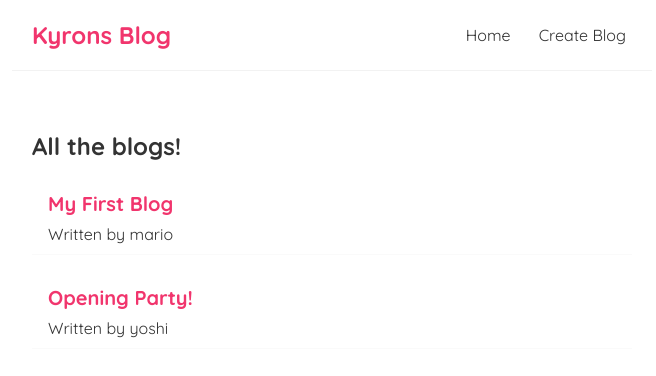
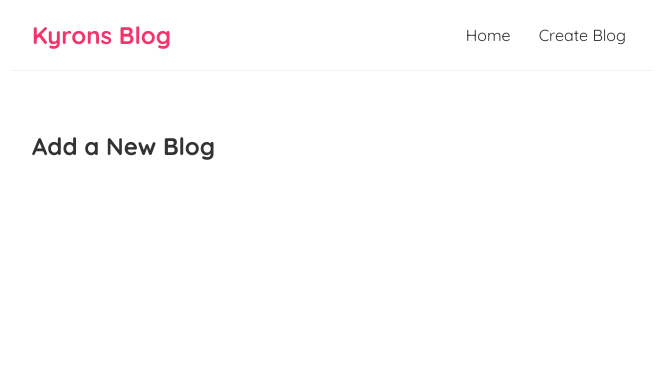
Before and after one commit to kyron321/Blog, a React (Create React App) app: page /create in a window 1280 px wide. Shown: the top 376 px of the page, without its empty margins (308-964 px from the left). Built offline with nearby package versions, Linux system fonts and the light colour scheme; data requests are answered from the project's data file; the HTML template or start-up script is replaced by a standard one.

Commit message:
added detailed react routers for endpoints

```diff
--- a/src/App.js
+++ b/src/App.js
@@ -1,6 +1,8 @@
 import { BrowserRouter as Router, Route, Switch } from "react-router-dom";
 import Navbar from "./Navbar";
 import Home from "./Home";
+import Create from "./Create";
+import BlogDetails from "./BlogDetails";
 
 function App() {
   return (
@@ -9,8 +11,14 @@
         <Navbar />
         <div className="content">
           <Switch>
-            <Route path="/">
+            <Route exact path="/">
               <Home/>
+            </Route>
+            <Route path="/create">
+              <Create/>
+            </Route>
+            <Route path="/blogs/:id">
+              <BlogDetails/>
             </Route>
           </Switch>
         </div>
--- /dev/null
+++ b/src/BlogDetails.js
@@ -0,0 +1,13 @@
+import { useParams } from "react-router-dom";
+
+const BlogDetails = () => {
+    const {id} = useParams()
+
+    return (
+        <div className="blog-details">
+            <h2>Blog Details - {id}</h2>
+        </div>
+     );
+}
+
+export default BlogDetails;
--- a/src/BlogList.js
+++ b/src/BlogList.js
@@ -1,3 +1,5 @@
+import { Link } from "react-router-dom";
+
 const BlogList = ({blogs,title}) => {
 
   return (
@@ -5,8 +7,10 @@
         <h2>{title}</h2>
       {blogs.map((blog) => (
         <div className="blog-preview" key={blog.id}>
+          <Link to={`/blogs/${blog.id}`}>
           <h2>{blog.title}</h2>
           <p>Written by {blog.author}</p>
+          </Link>
         </div>
       ))}
     </div>
--- /dev/null
+++ b/src/Create.js
@@ -0,0 +1,9 @@
+const Create = () => {
+    return (
+        <div className="create">
+            <h2>Add a New Blog</h2>
+        </div>
+     );
+}
+
+export default Create;
--- a/src/Home.js
+++ b/src/Home.js
@@ -1,4 +1,3 @@
-import { useState, useEffect } from "react";
 import BlogList from "./BlogList";
 import useFetch from "./useFetch";
 
--- a/src/Navbar.js
+++ b/src/Navbar.js
@@ -1,10 +1,12 @@
+import { Link } from "react-router-dom";
+
 const Navbar = () => {
   return (
     <nav className="navbar">
       <h1>Kyrons Blog</h1>
       <div className="links">
-        <a href="/">Home</a>
-        <a href="/create">Create Blog</a>
+        <Link to="/">Home</Link>
+        <Link to="/create">Create Blog</Link>
       </div>
     </nav>
   );
--- a/src/useFetch.js
+++ b/src/useFetch.js
@@ -1,13 +1,13 @@
 import { useState, useEffect } from "react";
 
 const useFetch = (url) => {
-
   const [data, setData] = useState(null);
   const [isPending, setIsPending] = useState(true);
   const [error, setError] = useState(null);
 
   useEffect(() => {
-    fetch(url)
+    const abortCont = new AbortController();
+    fetch(url, { signal: abortCont.signal })
       .then((res) => {
         if (!res.ok) {
           throw Error("Could not fetch data");
@@ -20,11 +20,16 @@
         setError(null);
       })
       .catch((err) => {
-        setIsPending(false);
-        setError(err.message);
+        if (err.name === "AbortError") {
+          console.log("fetch aborted");
+        } else {
+          setIsPending(false);
+          setError(err.message);
+        }
       });
+    return () => abortCont.abort();
   }, [url]);
-  return {data, isPending, error}
+  return { data, isPending, error };
 };
 
 export default useFetch;
```
